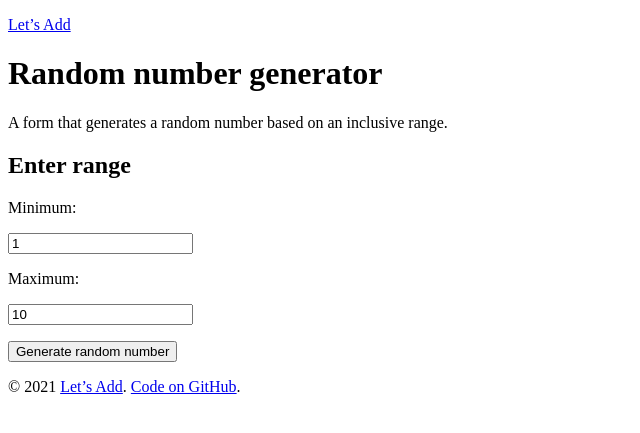
After one commit to richardcornish/letsadd, a Django app: page /random/ in a window 1280 px wide. The commit adds this page. Shown: the top 433 px of the page, without its empty margins (0-640 px from the left). Run offline with Django 3.2, Linux system fonts and the light colour scheme; some libraries are stand-ins or nearby versions.

Commit message:
Added rando app

```diff
--- a/letsadd/letsadd/urls.py
+++ b/letsadd/letsadd/urls.py
@@ -11,5 +11,6 @@ urlpatterns = [
     path('counter/', include('counter.urls')),
     path('initial/', include('initial.urls')),
     path('oscars/', include('oscars.urls')),
+    path('random/', include('rando.urls')),
     path('', home, name='home'),
 ]
--- /dev/null
+++ b/letsadd/rando/apps.py
@@ -0,0 +1,6 @@
+from django.apps import AppConfig
+
+
+class RandoConfig(AppConfig):
+    default_auto_field = 'django.db.models.BigAutoField'
+    name = 'rando'
--- /dev/null
+++ b/letsadd/rando/forms.py
@@ -0,0 +1,13 @@
+from random import randint
+
+from django import forms
+
+
+class RandomForm(forms.Form):
+    min = forms.IntegerField(initial=1, label='Minimum')
+    max = forms.IntegerField(initial=10, label='Maximum')
+
+    def generate_number(self):
+        a = self.cleaned_data['min']
+        b = self.cleaned_data['max']
+        return randint(a, b)
--- /dev/null
+++ b/letsadd/rando/urls.py
@@ -0,0 +1,10 @@
+from django.urls import path
+
+from .views import RandomFormView
+
+
+app_name = 'rando'
+
+urlpatterns = [
+    path('', RandomFormView.as_view(), name='random_form'),
+]
--- /dev/null
+++ b/letsadd/rando/views.py
@@ -0,0 +1,30 @@
+from django.views.generic import FormView
+
+from .forms import RandomForm
+
+
+class RandomFormView(FormView):
+    form_class = RandomForm
+    template_name = 'rando/random_form.html'
+
+    def get(self, request, *args, **kwargs):
+        if request.GET:
+            form = self.get_form()
+            if form.is_valid():
+                return self.form_valid(form)
+            else:
+                return self.form_invalid(form)
+        return super().get(request, *args, **kwargs)
+
+    def get_form_kwargs(self):
+        kwargs = super().get_form_kwargs()
+        if self.request.method == 'GET' and self.request.GET:
+            kwargs['data'] = self.request.GET
+        return kwargs
+
+    def form_valid(self, form):
+        kwargs = {
+            'form': form,
+            'number': form.generate_number(),
+        }
+        return self.render_to_response(self.get_context_data(**kwargs))
--- a/letsadd/templates/home.html
+++ b/letsadd/templates/home.html
@@ -32,4 +32,8 @@
 
 <p>A form that creates a ballot for selection of Academy Award nominees in Oscar pools.</p>
 
+<h2><a href="{% url 'rando:random_form' %}">Random number generator</a></h2>
+
+<p>A form that generates a random number based on an inclusive range.</p>
+
 {% endblock %}
--- /dev/null
+++ b/letsadd/templates/rando/random_form.html
@@ -0,0 +1,46 @@
+{% extends 'base.html' %}
+
+{% load static counter_tags %}
+
+
+{% block title %}Random number generator &#8226; {{ block.super }}{% endblock %}
+
+
+{% block content %}
+
+<h1>Random number generator</h1>
+
+<p>A form that generates a random number based on an inclusive range.</p>
+
+<h2>Enter range</h2>
+
+<div class="errors"></div>
+
+<form method="get" action="{% url 'rando:random_form' %}">
+    {% for hidden in form.hidden_fields %}
+        <div>{{ hidden }}</div>
+    {% endfor %}
+    {% for field in form.visible_fields %}
+        {% if field.errors %}
+            <div>{{ field.errors }}</div>
+        {% endif %}
+        <p>{{ field.label_tag }}</p>
+        <div>{{ field }}</div>
+        {% if field.help_text %}
+            <p>{{ field.help_text }}</p>
+        {% endif %}
+    {% endfor %}
+    <p><button type="submit">Generate random number</button></p>
+</form>
+
+{% if number %}
+
+<h2>Result</h2>
+
+<p>{{ number }}</p>
+
+<p><a href="{% url 'rando:random_form' %}">Reset form</a></p>
+
+{% endif %}
+
+{% endblock %}
```
Also changed, not shown: letsadd/rando/__init__.py (added).
